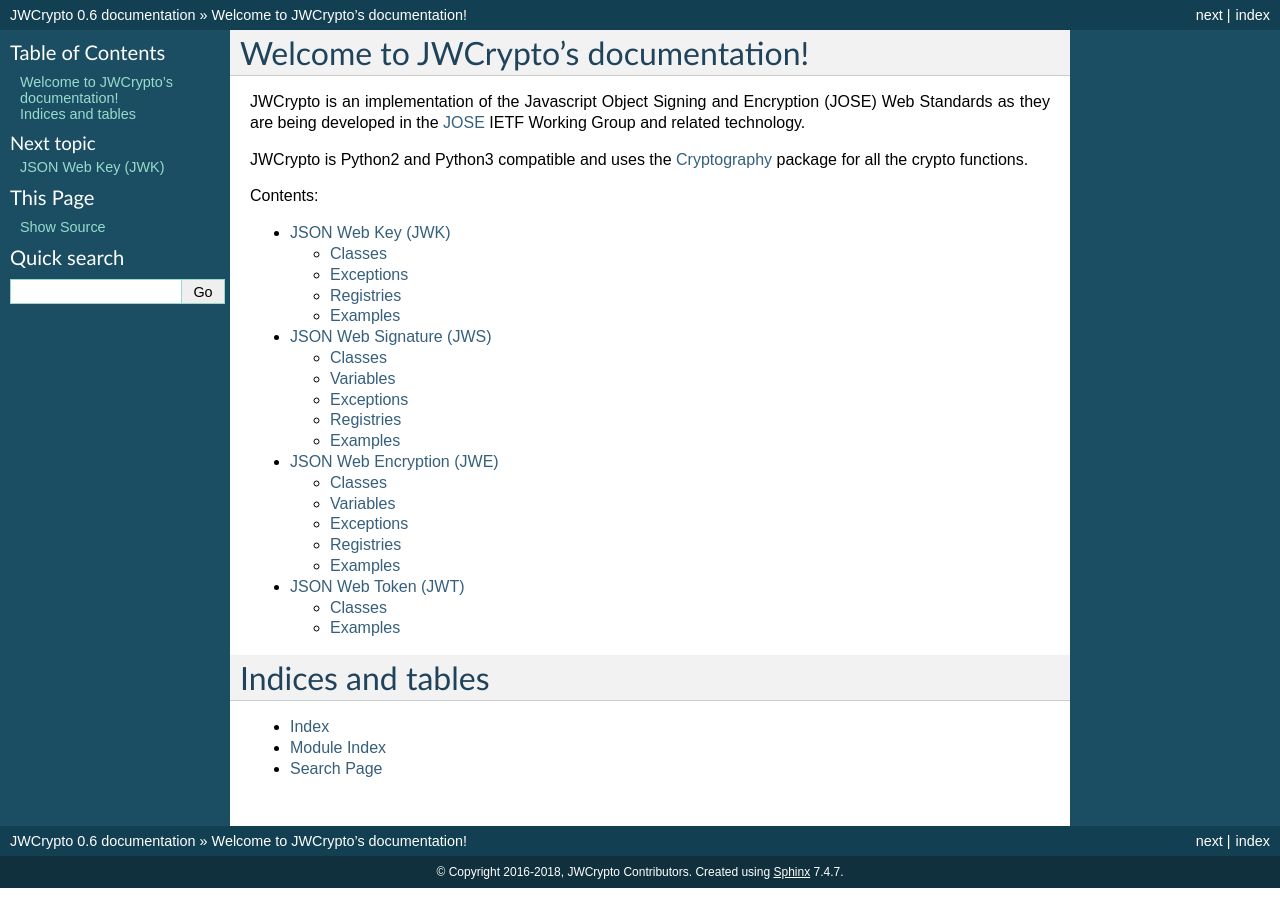
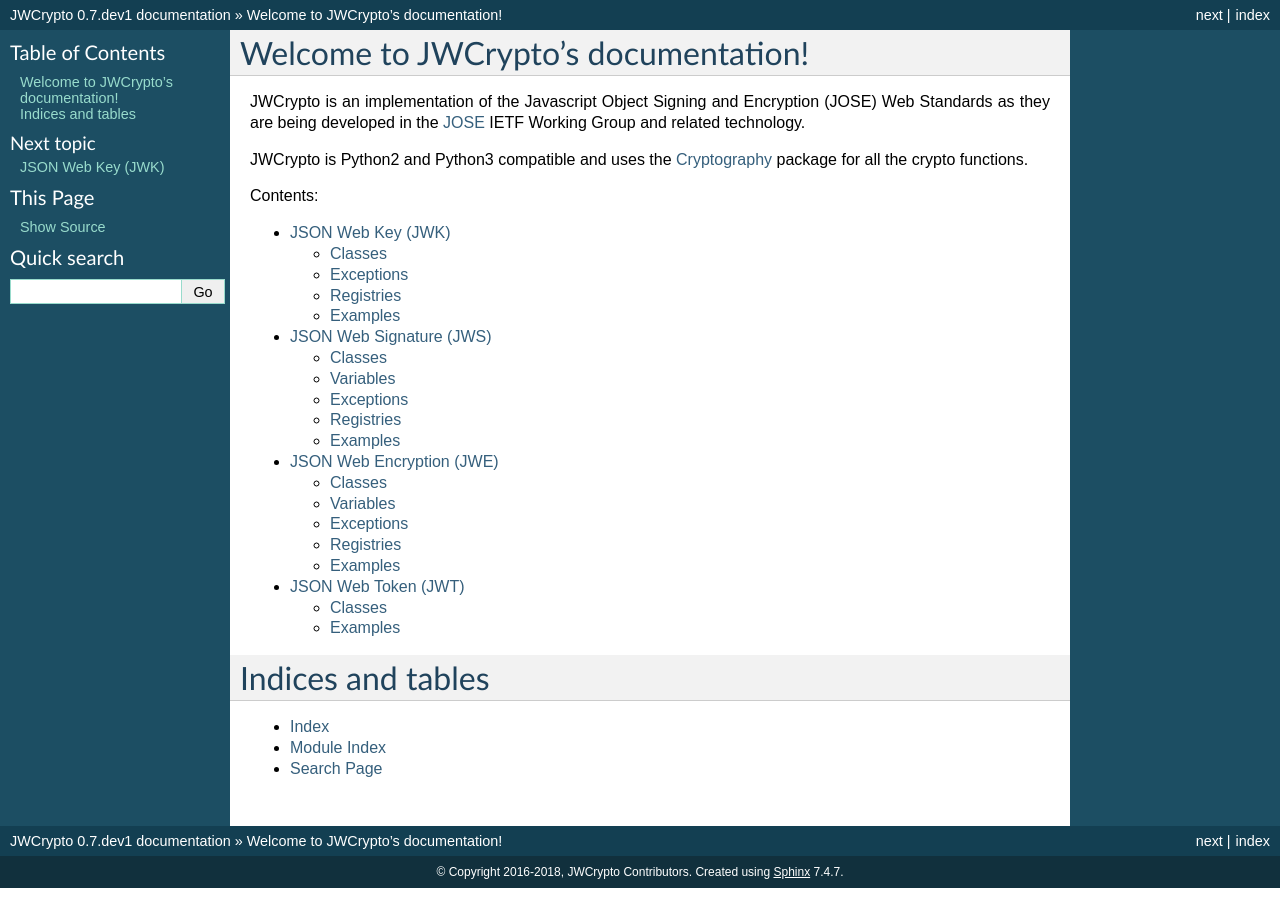
Before and after one commit to latchset/jwcrypto, a Sphinx documentation site: the page built from docs/source/index.rst, in a window 1280 px wide. Built offline with Sphinx 7.4.7, drawn with Linux system fonts in a browser that asks for light colours.

Commit message:
Post release bump to 0.7.dev1
Signed-off-by: Christian Heimes <cheimes@redhat.com>

```diff
--- a/docs/source/conf.py
+++ b/docs/source/conf.py
@@ -53,9 +53,9 @@
 # built documents.
 #
 # The short X.Y version.
-version = '0.6'
+version = '0.7'
 # The full version, including alpha/beta/rc tags.
-release = '0.6'
+release = '0.7.dev1'
 
 # The language for content autogenerated by Sphinx. Refer to documentation
 # for a list of supported languages.
--- a/setup.py
+++ b/setup.py
@@ -6,7 +6,7 @@
 
 setup(
     name = 'jwcrypto',
-    version = '0.6.0',
+    version = '0.7.dev1',
     license = 'LGPLv3+',
     maintainer = 'JWCrypto Project Contributors',
     maintainer_email = 'simo@redhat.com',
```
